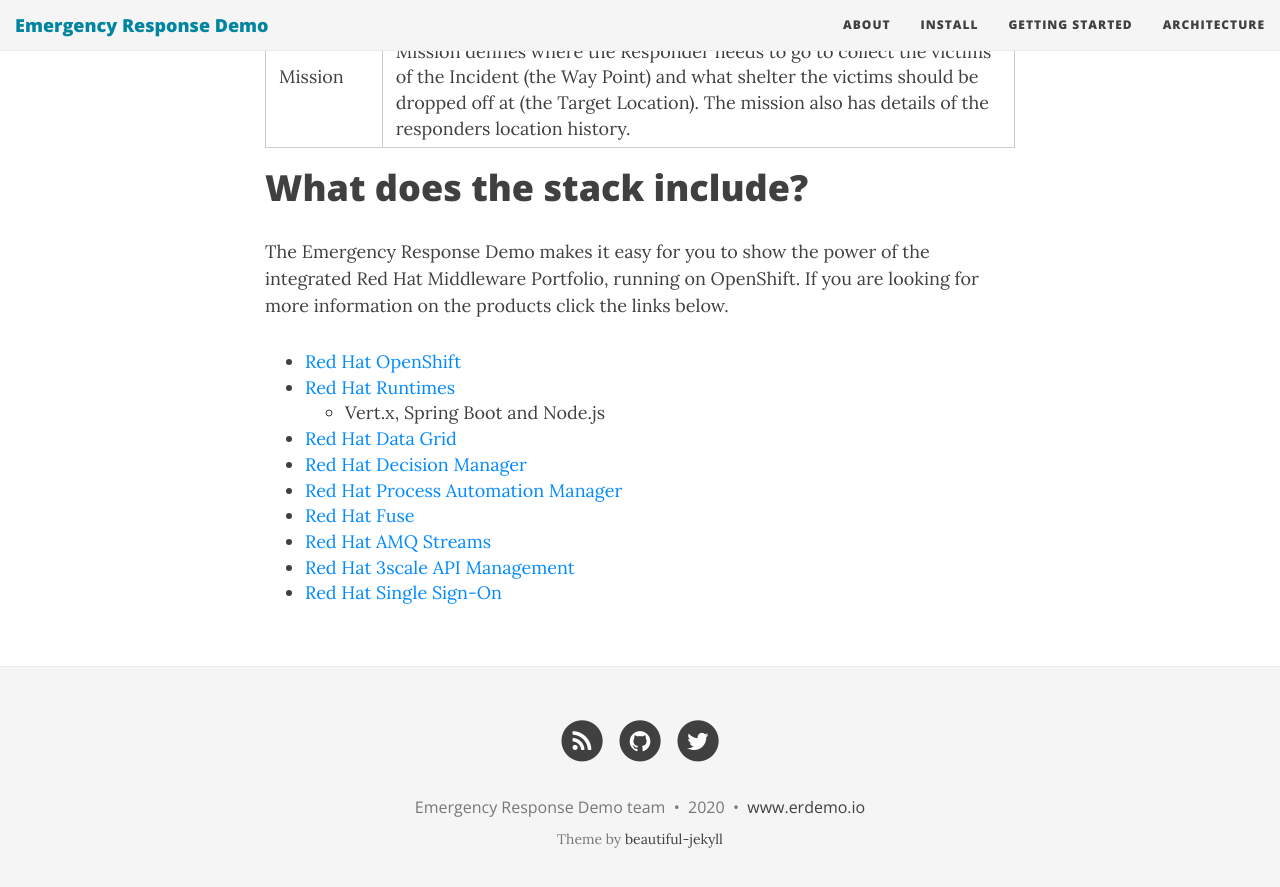
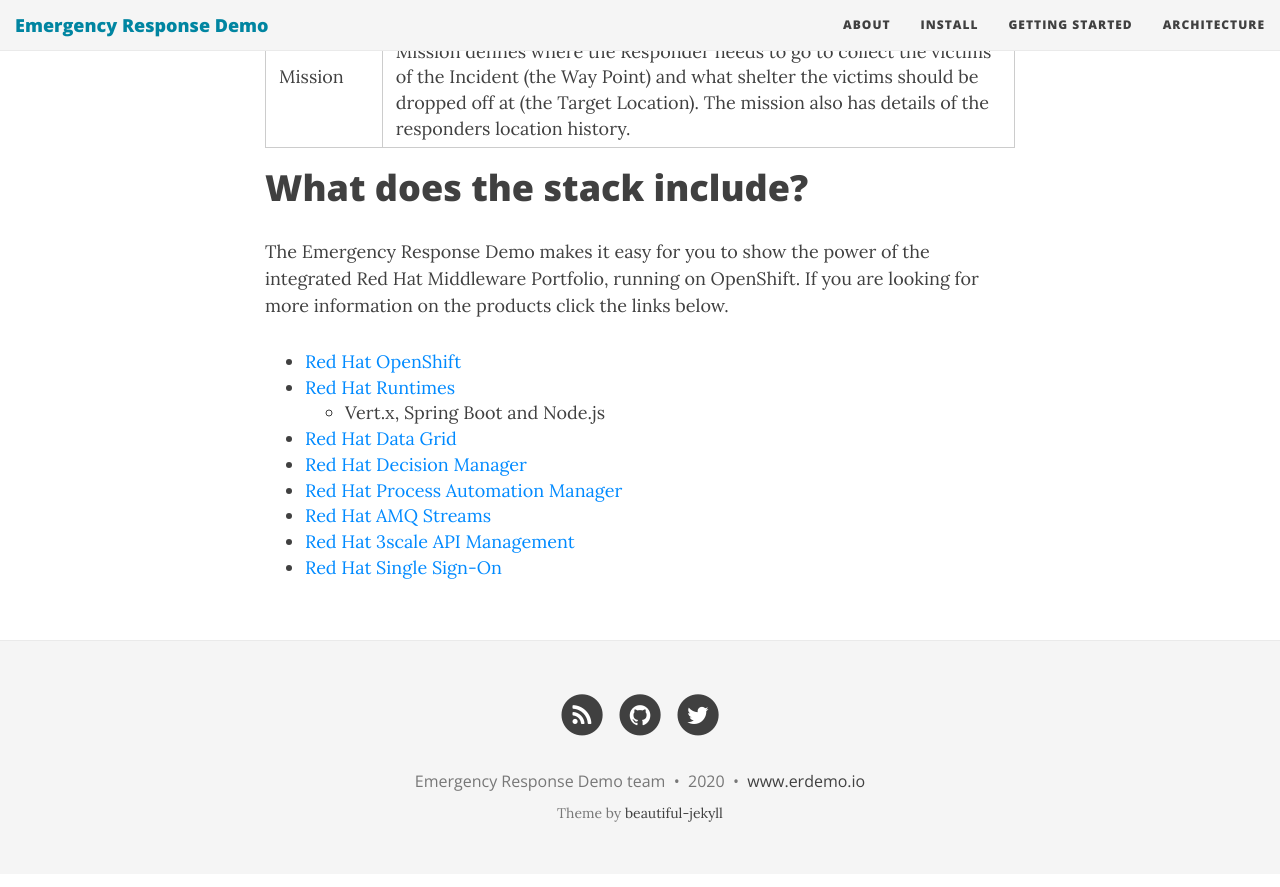
Before and after one commit to Emergency-Response-Demo/erdemo.io, a Jekyll site: the page built from about.md, in a window 1280 px wide and 900 px high, scrolled down 2111 px. Shown: the top 887 px of the window. Built offline with Jekyll 4.4.1, drawn with Linux system fonts in a browser that asks for light colours; nearby versions of some CDN libraries.

Commit message:
Update about.md

```diff
--- a/about.md
+++ b/about.md
@@ -47,7 +47,6 @@
   - [Red Hat Data Grid](https://www.redhat.com/en/technologies/jboss-middleware/data-grid)
   - [Red Hat Decision Manager](https://www.redhat.com/en/technologies/jboss-middleware/decision-manager)
   - [Red Hat Process Automation Manager](https://www.redhat.com/en/technologies/jboss-middleware/process-automation-manager)
-  - [Red Hat Fuse](https://www.redhat.com/en/technologies/jboss-middleware/fuse)
   - [Red Hat AMQ Streams](https://www.redhat.com/en/technologies/jboss-middleware/amq)
   - [Red Hat 3scale API Management](https://www.redhat.com/en/technologies/jboss-middleware/3scale)
   - [Red Hat Single Sign-On](https://access.redhat.com/products/red-hat-single-sign-on)
```
